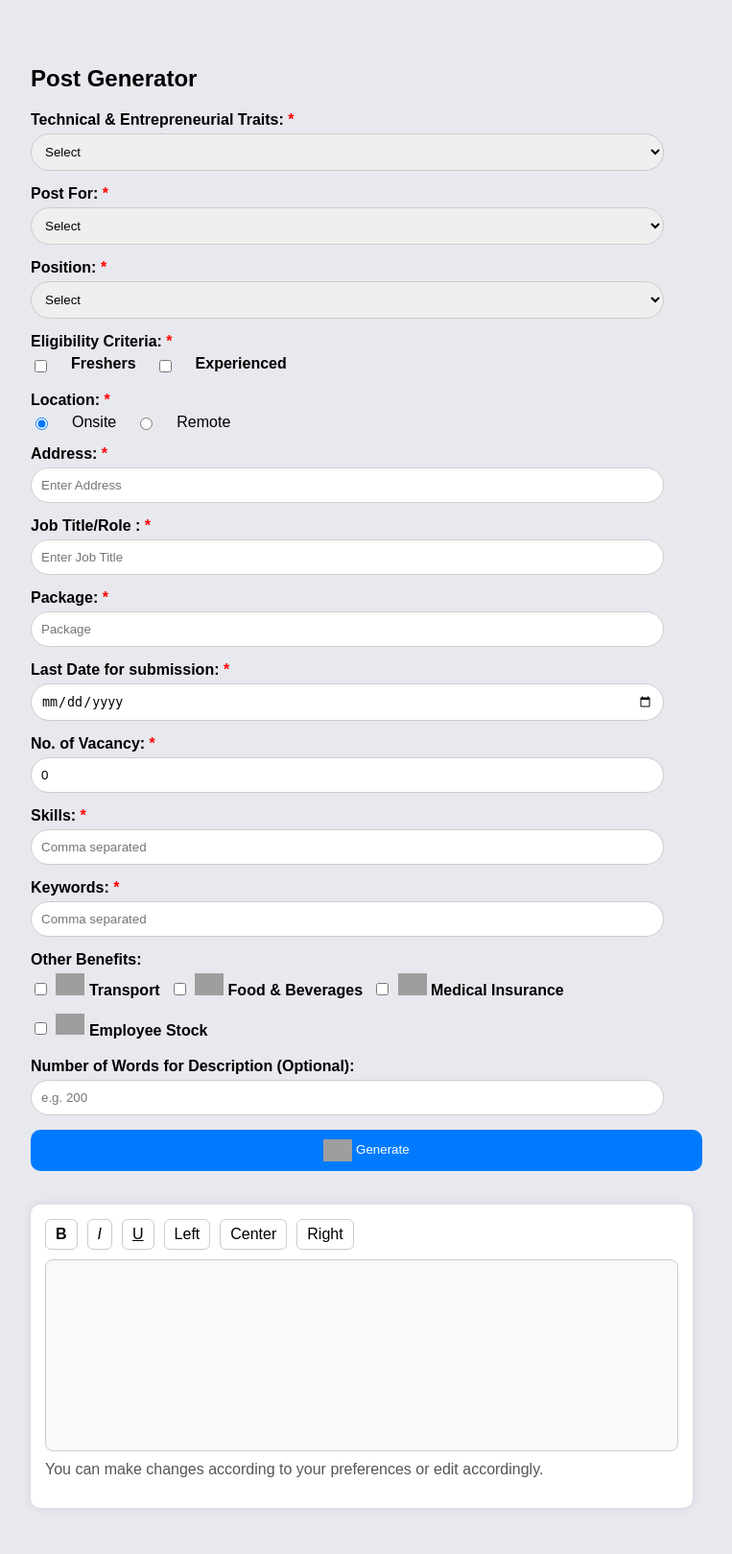
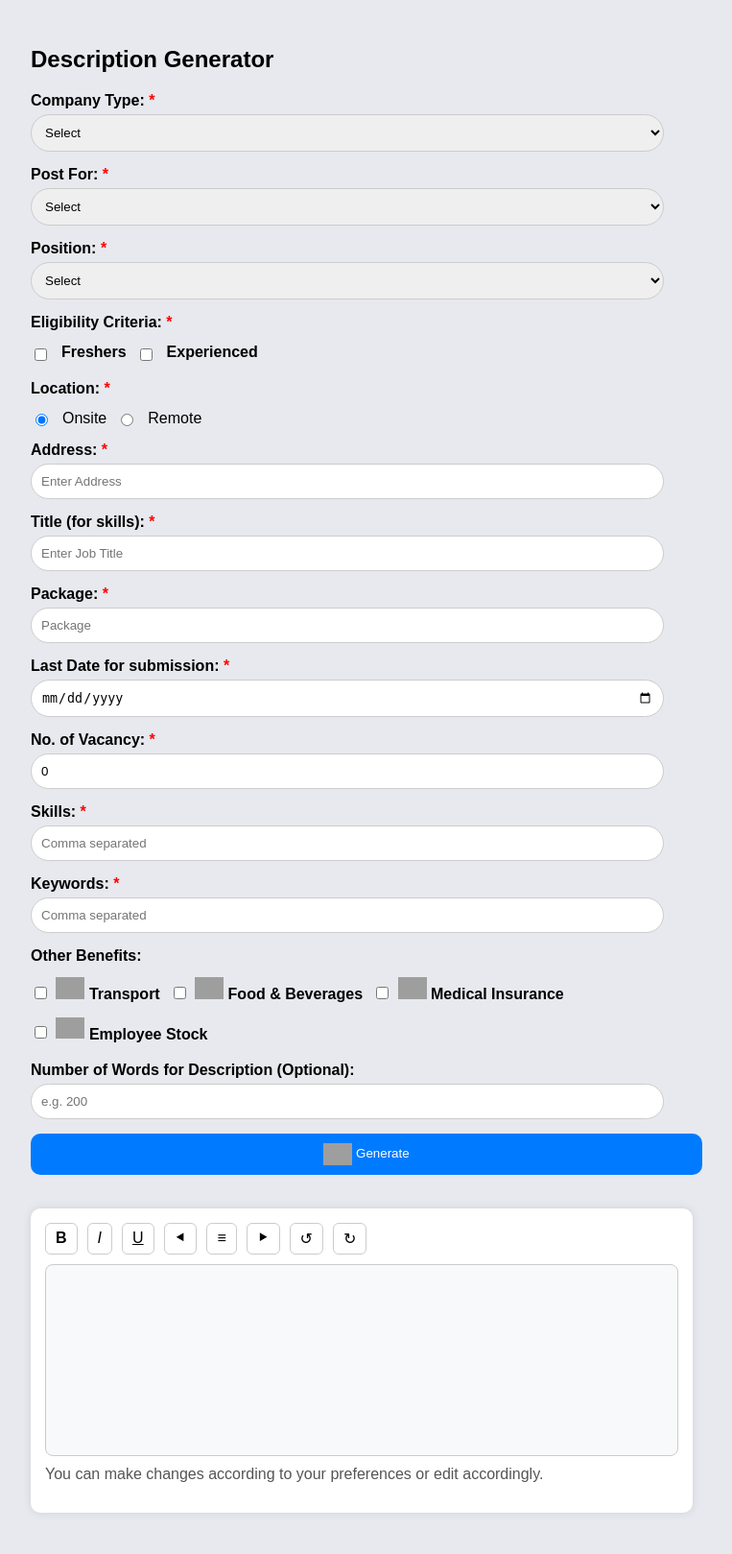
Before and after one commit to TouheedFathima/DescriptionGenrator, a Flask app: page / in a window 1280 px wide. Shown: the whole page at 96% size, without its empty margins (258-1021 px from the left). After the commit the page ends 1576 px from the top, so only its background shows below. Run offline with Flask 3, Linux system fonts and the light colour scheme; grey boxes are pictures that could not be loaded.

Commit message:
thirdcommit

```diff
--- a/app.py
+++ b/app.py
@@ -19,16 +19,11 @@ def generate():
     data = request.json
 
     # Extract wordCount separately
-    word_count = data.get('wordCount', 500)
-
-    # Join eligibility and benefits into strings for the prompt
-    eligibility = ', '.join(data.get('eligibility', []))
-    benefits = ', '.join(data.get('benefits', []))
+    word_count = data.get('wordCount', 500)  # Default to 150 if not provided
 
     # Define the prompt template
     prompt = ChatPromptTemplate.from_template(f"""
     Generate a professional job post description of around {word_count} words based on the following details:
-
     - Company Type: {{companyType}}
     - Post For: {{postFor}}
     - Position: {{position}}
@@ -40,11 +35,9 @@ def generate():
     - Vacancy: {{vacancy}}
     - Skills: {{skills}}
     - Keywords: {{keywords}}
-    - Eligibility: {{eligibility}}
-    - Benefits: {{benefits}}
 
     Write it in a natural, engaging way.
-    The description should be around {word_count} words. Don’t go much over or under.
+    The description should be around {word_count} words. Don't go much over or under.
     """)
 
     # Initialize the LLM model
--- a/templates/index.html
+++ b/templates/index.html
@@ -4,7 +4,7 @@
   <head>
     <meta charset="UTF-8" />
     <meta name="viewport" content="width=device-width, initial-scale=1.0"/>
-    <title>Post Generator</title>
+    <title>Description Generator</title>
     <style>
       body {
         font-family: Arial, sans-serif;
@@ -15,8 +15,9 @@
       width: 100%;
       max-width: 700px;        /* optional width */
       margin: 0 auto;          /* center whole form block on page */
-      padding: 20px;
     }
+
+
 
     .form-group {
       display: flex;
@@ -55,14 +56,36 @@
       background: #007bff;
       color: white;
       cursor: pointer;
+      transition: background 0.2s, transform 0.1s;
+      min-width: calc(100% - 40px);
+      display: inline-block;
       }
+
+
+    /* Hover effect */
+    .btn:hover {
+      background: #0056b3;
+    }
+
+    /* Click (active) effect */
+    .btn:active {
+      transform: scale(0.97);
+      background: #004a99;
+    }
+
 
             .radio-group {
         display: flex;
         flex-direction: row;
-        gap: 20px;        /* space between each checkbox+label pair */
+        gap: 10px;
+        margin-top: 8px;
         align-items: center;
       }
+
+      #freshers, #experienced {
+        margin-right: 5px;
+      }
+
 
       #companyType,#postFor,#position,#address,#title,#package,#lastDate,#vacancy,#skills,#keywords,#wordCount{
         min-width: calc(100% - 40px);
@@ -160,10 +183,10 @@
 
   <body>
     <div class="container">
-    <h2>Post Generator</h2>
+    <h2>Description Generator</h2>
     <!-- Your form fields -->
     <div class="form-group">
-      <label for="companyType" class="required">Technical & Entrepreneurial Traits:</label>
+      <label for="companyType" class="required">Company Type:</label>
       <select id="companyType" required>
         <option value="">Select</option>
         <option>Adept</option>
@@ -216,7 +239,7 @@
     </div>
 
     <div class="form-group">
-      <label for="title" class="required">Job Title/Role :</label>
+      <label for="title" class="required">Title (for skills):</label>
       <input type="text" id="title" placeholder="Enter Job Title" required>
     </div>
 
@@ -294,9 +317,11 @@
         <button onclick="formatText('bold')"><b>B</b></button>
         <button onclick="formatText('italic')"><i>I</i></button>
         <button onclick="formatText('underline')"><u>U</u></button>
-        <button onclick="formatText('justifyLeft')">Left</button>
-        <button onclick="formatText('justifyCenter')">Center</button>
-        <button onclick="formatText('justifyRight')">Right</button>
+        <button onclick="formatText('justifyLeft')">⯇</button>
+        <button onclick="formatText('justifyCenter')">≡</button>
+        <button onclick="formatText('justifyRight')">⯈</button>
+        <button onclick="formatText('undo')">↺</button>   <!-- Undo -->
+        <button onclick="formatText('redo')">↻</button>   <!-- Redo -->
       </div>
 
       <div id="descriptionResult" contenteditable="true"
```
Lines whose indentation alone changed are shown as unchanged.
